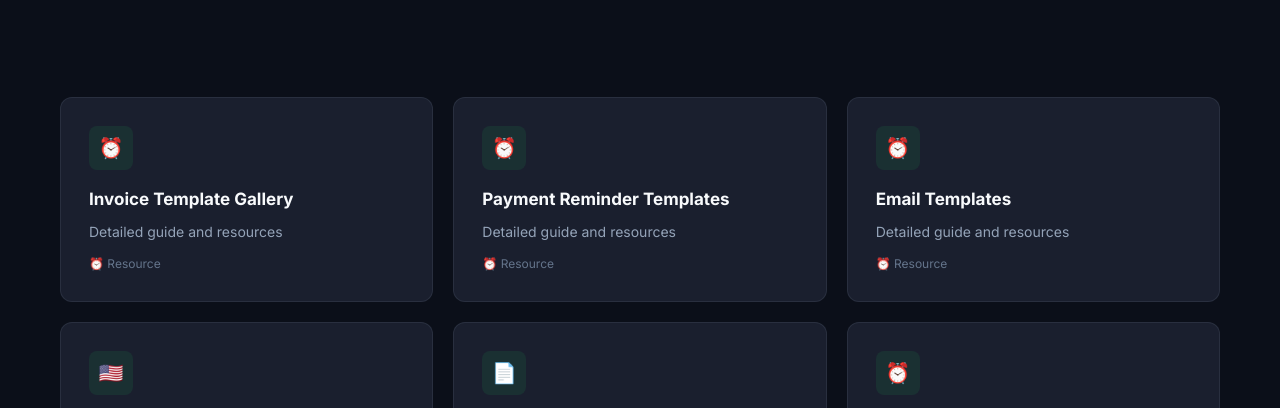
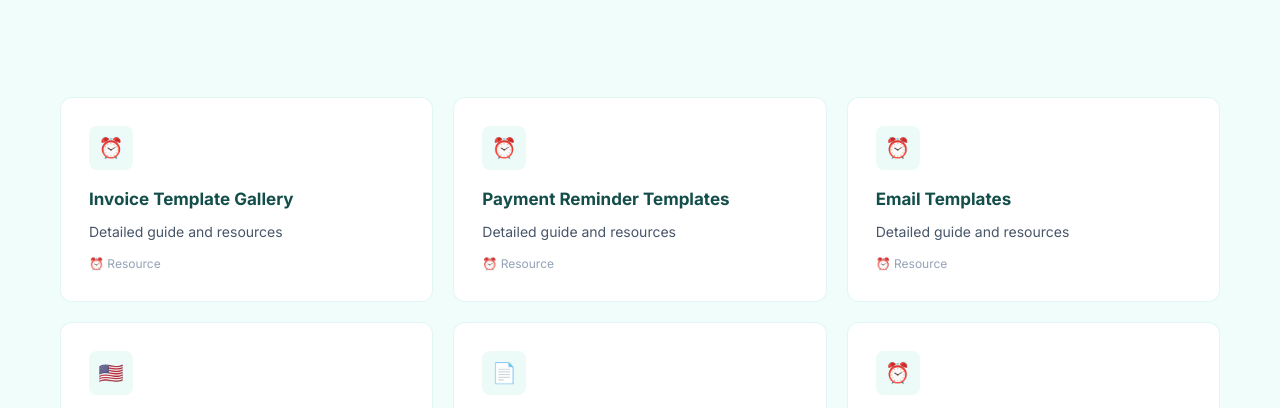
Before and after one commit to anxovatomica/pingpaid-hub-v2-templates, a plain HTML site: page index.html in a window 1280 px wide. Shown: the part 692-1100 px from the top of the page. Drawn offline with Linux system fonts and the light colour scheme.

Commit message:
feat: unique design theme — each domain now has distinct colors and branding

```diff
--- a/index.html
+++ b/index.html
@@ -15,17 +15,17 @@
 <link rel="preconnect" href="https://fonts.gstatic.com" crossorigin>
 <link href="https://fonts.googleapis.com/css2?family=Inter:wght@400;500;600;700;800&display=swap" rel="stylesheet">
 <style>:root {
-  --bg: #0b0f19;
-  --bg-elevated: #111827;
-  --bg-card: #1a1f2e;
-  --border: rgba(148,163,184,0.12);
-  --text: #f8fafc;
-  --text-muted: #94a3b8;
-  --text-dim: #64748b;
-  --accent: #22c55e;
-  --accent-bright: #4ade80;
-  --accent-dim: rgba(34,197,94,0.1);
-  --accent-glow: rgba(34,197,94,0.15);
+  --bg: #f0fdfa;
+  --bg-elevated: #ccfbf1;
+  --bg-card: #ffffff;
+  --border: rgba(20,184,166,0.12);
+  --text: #134e4a;
+  --text-muted: #475569;
+  --text-dim: #94a3b8;
+  --accent: #14b8a6;
+  --accent-bright: #2dd4bf;
+  --accent-dim: rgba(20,184,166,0.08);
+  --accent-glow: rgba(20,184,166,0.1);
   --danger: #ef4444;
   --warning: #f59e0b;
   --info: #3b82f6;
@@ -66,7 +66,7 @@ body {
 /* === HERO === */
 .hero {
   padding: 140px 20px 80px; text-align: center; max-width: 900px; margin: 0 auto;
-  background: radial-gradient(ellipse at 50% 0%, rgba(34,197,94,0.08) 0%, transparent 60%);
+  background: radial-gradient(ellipse at 50% 0%, rgba(20,184,166,0.1) 0%, transparent 60%);
 }
 .hero h1 { font-size: clamp(32px, 5vw, 52px); font-weight: 800; margin-bottom: 16px; line-height: 1.1; letter-spacing: -0.02em; }
 .hero h1 span { background: linear-gradient(90deg, var(--accent), var(--accent-bright)); -webkit-background-clip: text; -webkit-text-fill-color: transparent; }
```
